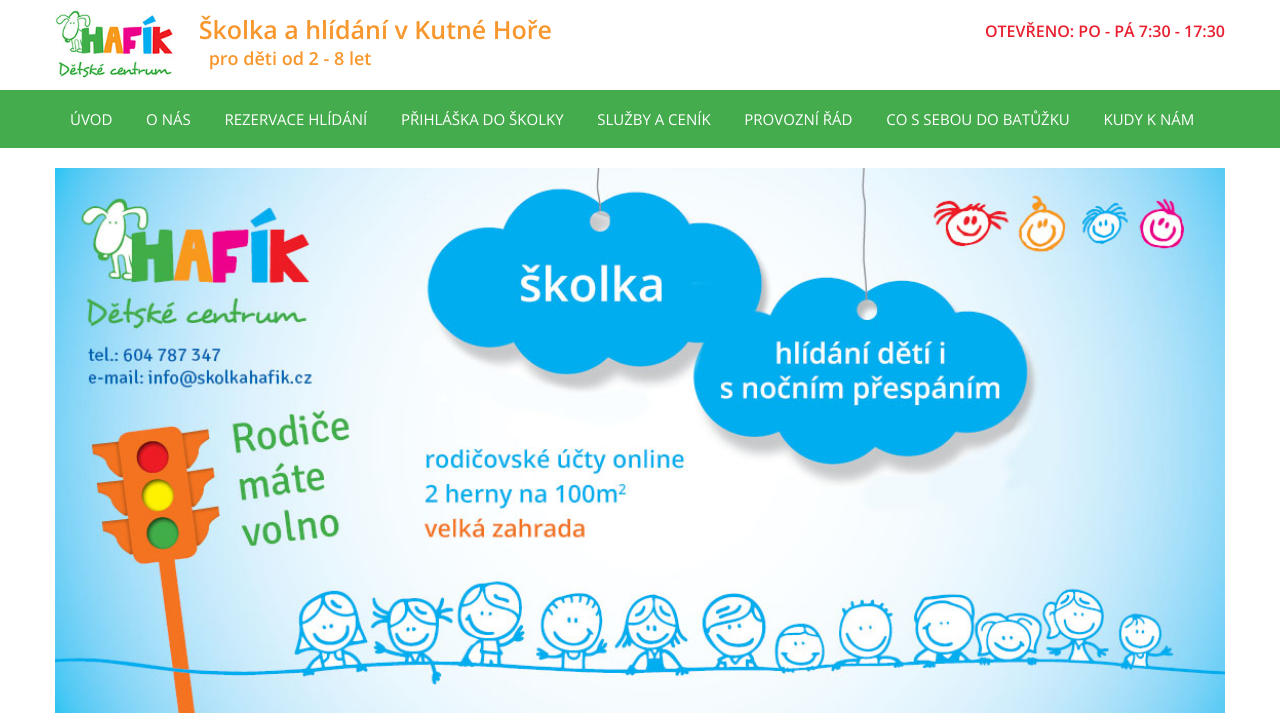
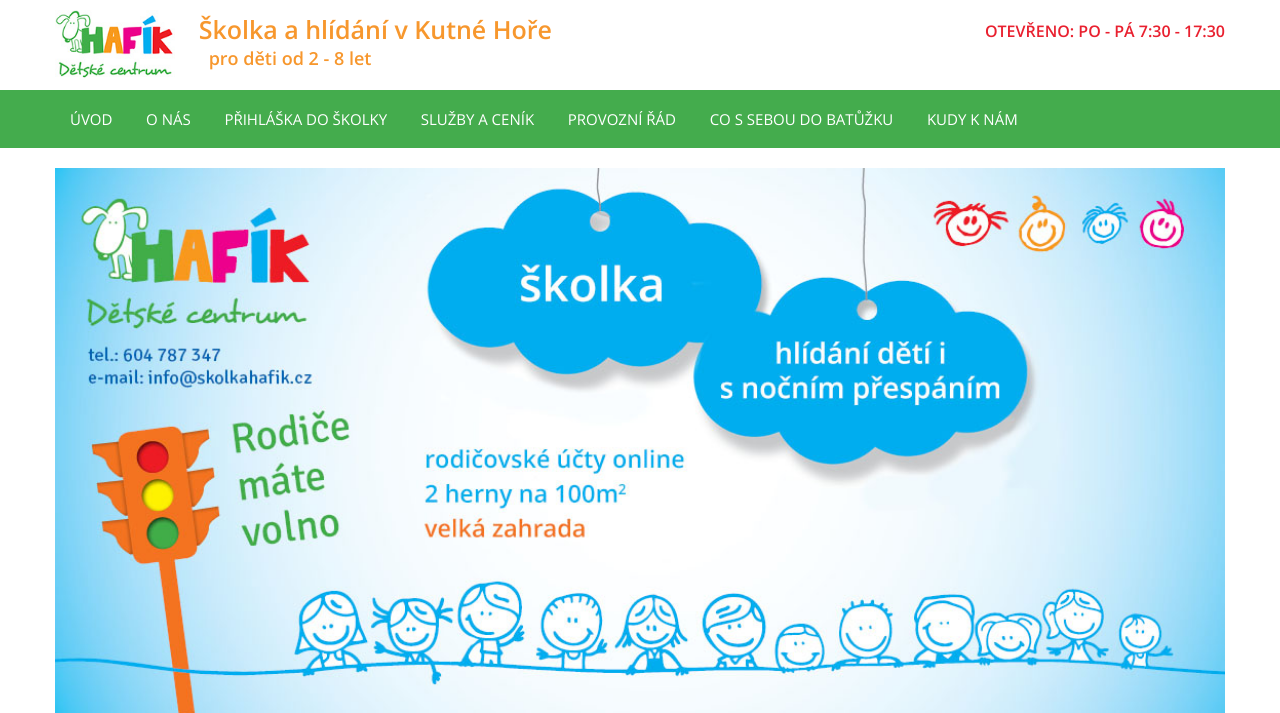
Before and after one commit to Kenji179/hafik, a PHP site: page /index.php in a window 1280 px wide. Shown: the top 713 px of the page. Run offline with PHP 8.4, Linux system fonts and the light colour scheme; some libraries are stand-ins or nearby versions.

Commit message:
Hide day care

```diff
--- a/inc_header.php
+++ b/inc_header.php
@@ -63,7 +63,7 @@ startSession();
                     <ul class="nav">
                         <li <?php $menu==0 ? print( 'class="active"') : '' ?>><a href="index.php">Úvod</a></li>
                         <li <?php $menu==1 ? print( 'class="active"') : '' ?>><a href="o-nas.php">O Nás</a></li>
-                        <li <?php $menu==2 ? print( 'class="active"') : '' ?>><a href="rezervace.php">Rezervace hlídání</a></li>
+                        <!-- <li <?php $menu==2 ? print( 'class="active"') : '' ?>><a href="rezervace.php">Rezervace hlídání</a></li> -->
                         <li <?php $menu==3 ? print( 'class="active"') : '' ?>><a href="rezervace-skolka.php">Přihláška do školky</a></li>
                         <li <?php $menu==4 ? print( 'class="active"') : '' ?>><a href="sluzby-a-cenik.php">Služby a ceník</a></li>
                         <li <?php $menu==5 ? print( 'class="active"') : '' ?>><a href="provozni-rad.php">Provozní řád</a></li>
```
